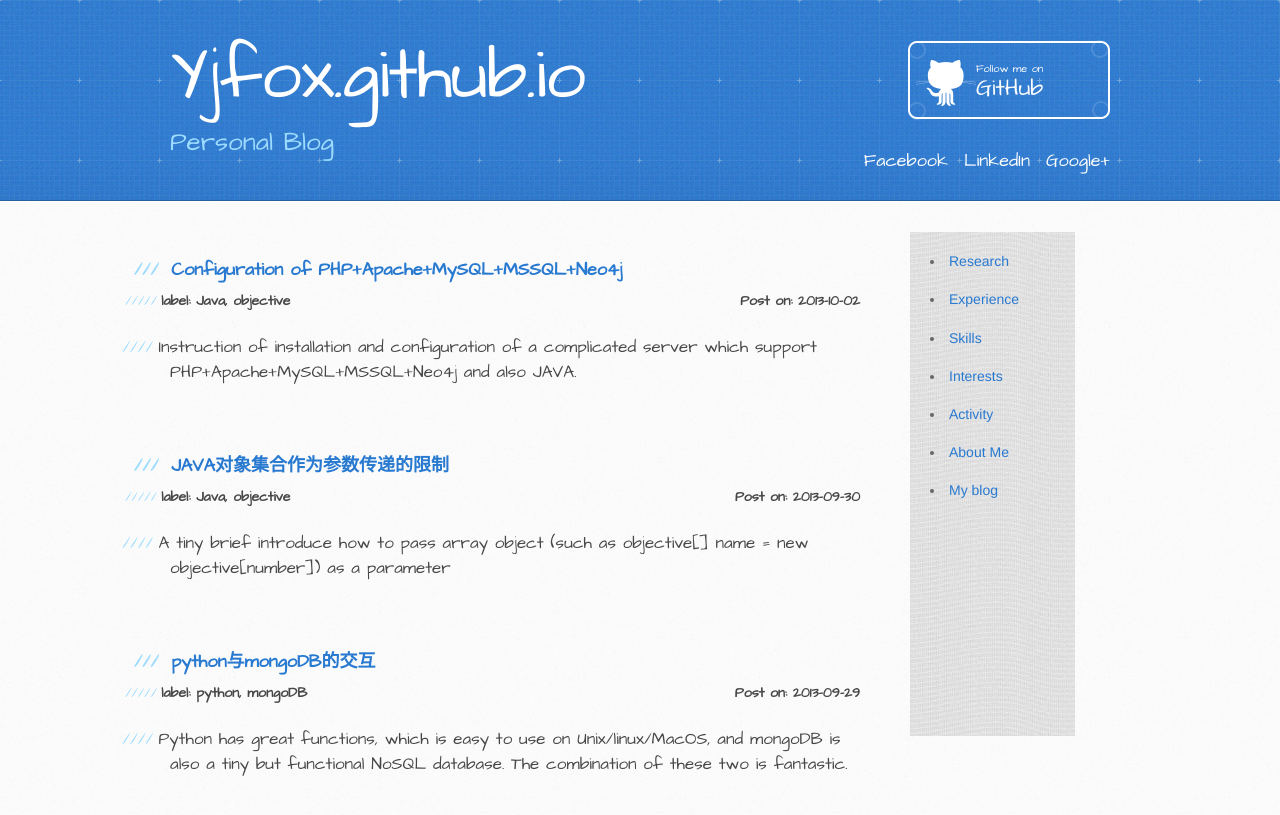
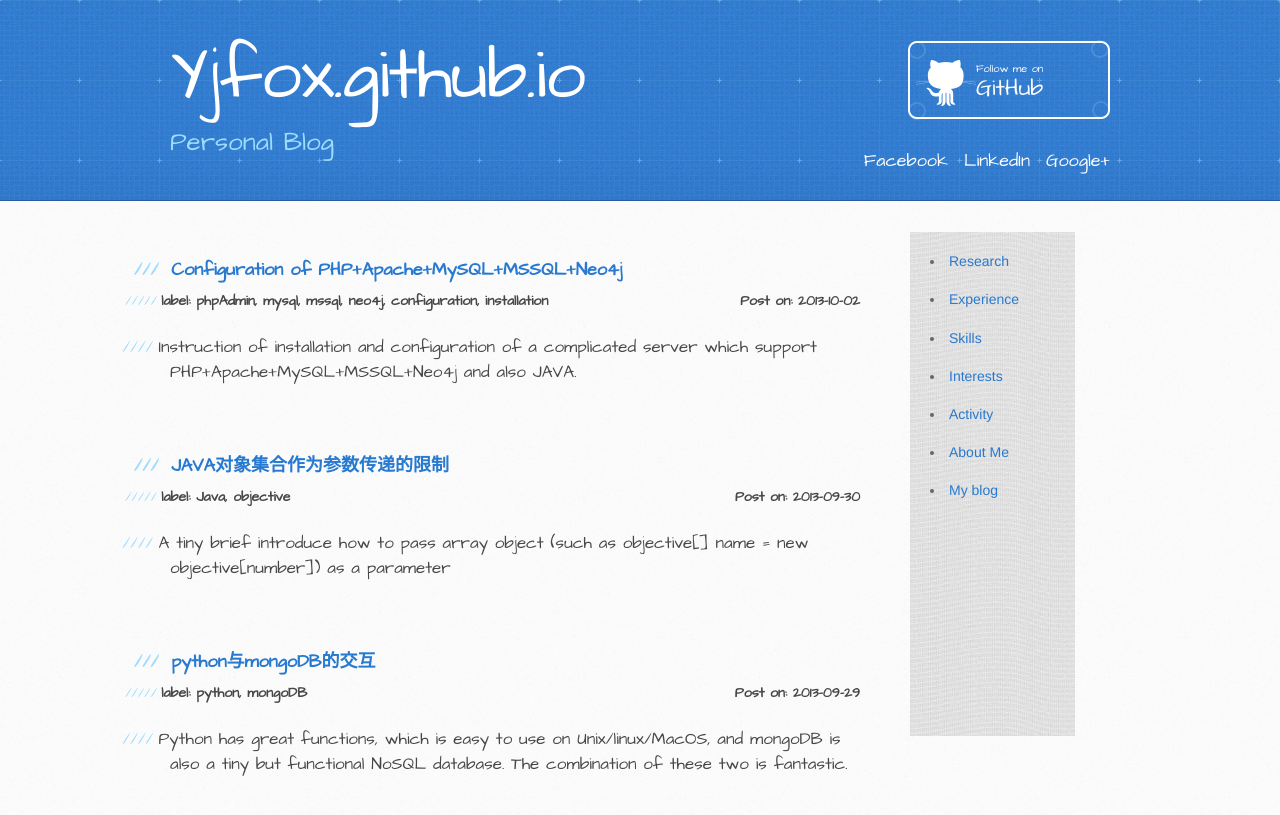
Before and after one commit to yjfox/yjfox.github.io, a Jekyll site: the page built from index.html, in a window 1280 px wide. Shown: the top 815 px of the page. Built offline with Jekyll 4.4.1, drawn with Linux system fonts in a browser that asks for light colours; Markdown is read by kramdown in place of the engine named in the settings.

Commit message:
post-label

```diff
--- a/_posts/2013-10-02-configuration.md
+++ b/_posts/2013-10-02-configuration.md
@@ -1,7 +1,7 @@
 ---
 layout: default
 title: Configuration of PHP+Apache+MySQL+MSSQL+Neo4j
-label: Java, objective
+label: phpAdmin, mysql, mssql, neo4j, configuration, installation
 time: 2013-10-02
 brief: Instruction of installation and configuration of a complicated server which support PHP+Apache+MySQL+MSSQL+Neo4j and also JAVA.
 ---
```
